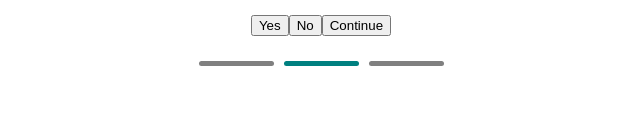
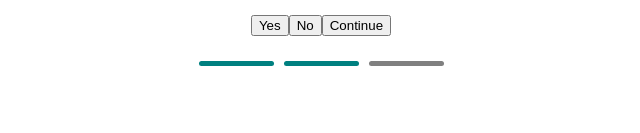
Before and after one commit to curio-app/frontend, a React (Create React App) app: page /upload-page/2 in a window 1280 px wide. Shown: the part 167-300 px from the top of the page, without its empty margins (319-959 px from the left). Built offline with nearby package versions, Linux system fonts and the light colour scheme.

Commit message:
fixed pagination

```diff
--- a/src/App.jsx
+++ b/src/App.jsx
@@ -6,10 +6,6 @@ import Register from './components/auth/Register';
 
 import ProfilePage from './components/ProfilePage'
 import UploadPage from './components/UploadPage';
-import UploadPage1 from './components/UploadPage1';
-import UploadPage2 from './components/UploadPage2';
-import UploadPage3 from './components/UploadPage3';
-
 
 function App() {
   return (
--- a/src/components/UploadPage2.jsx
+++ b/src/components/UploadPage2.jsx
@@ -1,10 +1,14 @@
-import React, {useEffect} from 'react';
+import React, { useEffect } from 'react';
 
 const UploadTwo = (props) => {
 
-  useEffect(()=>{
-    props.setPageBars({...props.pageBars, isPageTwo: true})
-}, [])
+  useEffect(() => {
+    props.setPageBars({
+      ...props.pageBars,
+      isPageOne: true,
+      isPageTwo: true
+    })
+  }, [])
 
   return (
     <div>
--- a/src/components/UploadPage3.jsx
+++ b/src/components/UploadPage3.jsx
@@ -1,10 +1,15 @@
-import React, {useEffect} from 'react';
+import React, { useEffect } from 'react';
 
 const UploadThree = (props) => {
 
-  useEffect(()=>{
-    props.setPageBars({...props.pageBars, isPageThree: true})
-}, [])
+  useEffect(() => {
+    props.setPageBars({
+      ...props.pageBars,
+      isPageOne: true,
+      isPageTwo: true,
+      isPageThree: true
+    })
+  }, [])
 
   return (
     <div>
```
Also changed, not shown: src/components/UploadPage1.jsx (+8 -5 lines), src/components/auth/PrivateRoute.jsx (+0 -10 lines).
